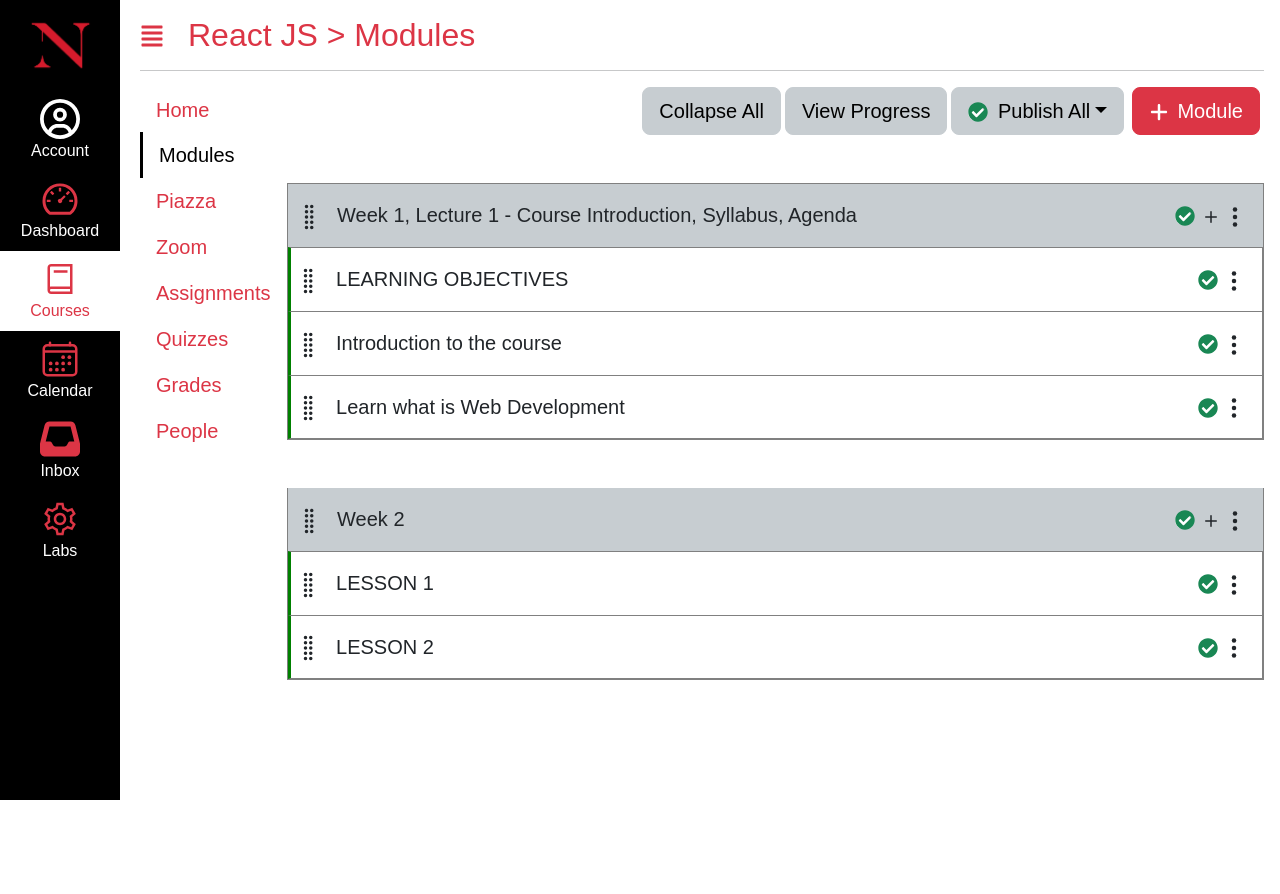
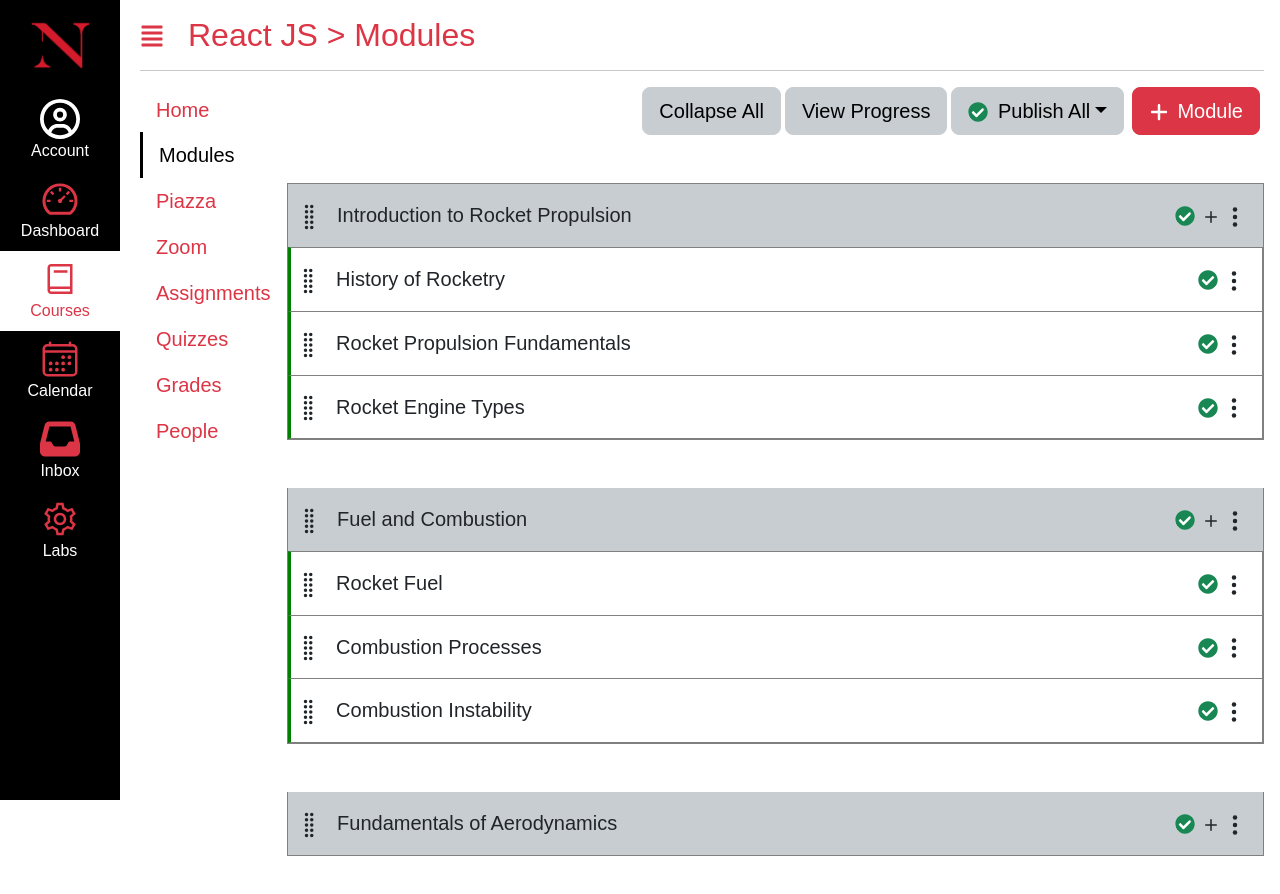
Before and after one commit to tpostler/kambaz-next-js, a Next.js app: page /Kambaz/Courses/1234/Modules in a window 1280 px wide. Shown: the top 894 px of the page. Before the commit the page ends 800 px from the top, so only its background shows below. Built offline with nearby package versions, Linux system fonts and the light colour scheme.

Commit message:
Up to 3.8.9. TODO: add more assingments and refactor the cid...

```diff
--- a/app/Kambaz/Courses/[cid]/Modules/page.tsx
+++ b/app/Kambaz/Courses/[cid]/Modules/page.tsx
@@ -1,3 +1,8 @@
+/* eslint-disable @typescript-eslint/no-explicit-any */
+"use client"
+import { useParams } from "next/navigation";
+import * as db from "../../../Database";
+
 import { ListGroup, ListGroupItem } from "react-bootstrap";
 import ModulesControls from "./ModulesControls";
 import { BsGripVertical } from "react-icons/bs";
@@ -5,6 +10,8 @@
 import ModuleControlButtons from "./ModuleControlButtons";
 
 export default function Modules() {
+  const { cid } = useParams();
+  const modules = db.modules;
   return (
     <div>
       <ModulesControls />
@@ -12,12 +19,43 @@
       <br />
       <br />
       <br />
+
+      <ListGroup id="wd-modules" className="rounded-0">
+        {modules
+          .filter((module: any) => module.course === cid)
+          .map((module: any) => (
+          <ListGroupItem
+            key={module._id}
+            className="wd-module p-0 mb-5 fs-5 border-gray">
+            <div className="wd-title p-3 ps-2 bg-secondary">
+              <BsGripVertical className="me-2 fs-3" /> {module.name} <ModuleControlButtons />
+            </div>
+            {module.lessons && (
+              <ListGroup className="wd-lessons rounded-0">
+                {module.lessons.map((lesson: any) => (
+                  <ListGroupItem
+                    key={module._id}
+                    className="wd-lesson p-3 ps-1">
+                    <BsGripVertical className="me-2 fs-3" /> {lesson.name} <LessonControlButtons />
+                  </ListGroupItem>
+                ))}
+              </ListGroup>)}
+            </ListGroupItem>)
+          )
+        }
+      </ListGroup>
+    </div>);}
+
+      {/*
+      <ListGroupItem>
       <ListGroup className="rounded-0" id="wd-modules">
         <ListGroupItem className="wd-module p-0 mb-5 fs-5 border-gray">
           <div className="wd-title p-3 ps-2 bg-secondary">
             <BsGripVertical className="me-2 fs-3" /> Week 1, Lecture 1 - Course
             Introduction, Syllabus, Agenda <ModuleControlButtons />
           </div>
+        </ListGroupItem>
+      </ListGroup>
           <ListGroup className="wd-lessons rounded-0">
             <ListGroupItem className="wd-lesson p-3 ps-1">
               <BsGripVertical className="me-2 fs-3" /> LEARNING OBJECTIVES{" "}
@@ -50,7 +88,7 @@
           </ListGroup>
         </ListGroupItem>
       </ListGroup>
-      {/*
+
         <li className="wd-module">
           <div className="wd-title"> Week 1, Lecture 2 - Formatting User Interfaces with HTML</div>
           <ul class-name="wd-lessons">
@@ -82,7 +120,6 @@
             <li className="wd-lesson"> TBD...</li>
           </ul>
         </li>
-*/}
-    </div>
-  );
-}
+  </div>
+        );}
+        */}
--- /dev/null
+++ b/app/Kambaz/Database/assignments.json
@@ -0,0 +1,11 @@
+[
+  { "_id": "A101", "title": "Propulsion Assignment", "course": "1234" },
+  { "_id": "A102", "title": "Combustion Analysis", "course": "1234" },
+  { "_id": "A103", "title": "Nozzle Design Project", "course": "1234" },
+  { "_id": "A201", "title": "Aerodynamics Quiz", "course": "1234" },
+  { "_id": "A202", "title": "Flow Analysis", "course": "1234" },
+  { "_id": "A203", "title": "Heating Analysis", "course": "1234" },
+  { "_id": "A301", "title": "Structural Design Task", "course": "1234" },
+  { "_id": "A302", "title": "Orbital Calculations", "course": "1234" },
+  { "_id": "A303", "title": "Systems Engineering Exam", "course": "1234" }
+]
--- a/app/Kambaz/Database/index.ts
+++ b/app/Kambaz/Database/index.ts
@@ -1,2 +1,4 @@
 import courses from "./courses.json";
-export { courses };
+import modules from "./modules.json";
+import assignments from "./assignments.json";
+export { courses, modules, assignments };
--- /dev/null
+++ b/app/Kambaz/Database/modules.json
@@ -0,0 +1,116 @@
+[
+  {
+    "_id": "M101",
+    "name": "Introduction to Rocket Propulsion",
+    "description": "Basic principles of rocket propulsion and rocket engines.",
+    "course": "1234",
+    "lessons": [
+      {
+        "_id": "L101",
+        "name": "History of Rocketry",
+        "description": "A brief history of rocketry and space exploration.",
+        "module": "M101"
+      },
+      {
+        "_id": "L102",
+        "name": "Rocket Propulsion Fundamentals",
+        "description": "Basic principles of rocket propulsion.",
+        "module": "M101"
+      },
+      {
+        "_id": "L103",
+        "name": "Rocket Engine Types",
+        "description": "Overview of different types of rocket engines.",
+        "module": "M101"
+      }
+    ]
+  },
+  {
+    "_id": "M102",
+    "name": "Fuel and Combustion",
+    "description": "Understanding rocket fuel, combustion processes, and efficiency.",
+    "course": "1234",
+    "lessons": [
+      {
+        "_id": "L201",
+        "name": "Rocket Fuel",
+        "description": "Overview of different types of rocket fuels.",
+        "module": "M102"
+      },
+      {
+        "_id": "L202",
+        "name": "Combustion Processes",
+        "description": "Understanding combustion processes and efficiency.",
+        "module": "M102"
+      },
+      {
+        "_id": "L203",
+        "name": "Combustion Instability",
+        "description": "Understanding combustion instability and mitigation.",
+        "module": "M102"
+      }
+    ]
+  },
+  {
+    "_id": "M103",
+    "name": "Nozzle Design",
+    "description": "Principles of rocket nozzle design and performance optimization.",
+    "course": "RS101",
+    "lessons": [
+      {
+        "_id": "L301",
+        "name": "Nozzle Design",
+        "description": "Overview of different types of rocket nozzles.",
+        "module": "M103"
+      },
+      {
+        "_id": "L302",
+        "name": "Nozzle Performance",
+        "description": "Understanding nozzle performance and efficiency.",
+        "module": "M103"
+      },
+      {
+        "_id": "L303",
+        "name": "Nozzle Optimization",
+        "description": "Optimizing nozzle design for specific applications.",
+        "module": "M103"
+      }
+    ]
+  },
+  {
+    "_id": "M201",
+    "name": "Fundamentals of Aerodynamics",
+    "description": "Basic aerodynamic concepts and fluid dynamics principles.",
+    "course": "1234"
+  },
+  {
+    "_id": "M202",
+    "name": "Subsonic and Supersonic Flow",
+    "description": "Understanding subsonic and supersonic aerodynamic behaviors.",
+    "course": "RS102"
+  },
+  {
+    "_id": "M203",
+    "name": "Aerodynamic Heating",
+    "description": "Study of aerodynamic heating and thermal protection systems.",
+    "course": "RS102"
+  },
+  {
+    "_id": "M301",
+    "name": "Spacecraft Structural Design",
+    "description": "Fundamentals of designing spacecraft structures and materials selection.",
+    "course": "RS103"
+  },
+  {
+    "_id": "M302",
+    "name": "Orbital Mechanics",
+    "description": "Understanding orbital dynamics and mission planning.",
+    "course": "RS103"
+  },
+  {
+    "_id": "M303",
+    "name": "Spacecraft Systems Engineering",
+    "description": "Overview of spacecraft systems and subsystems engineering.",
+    "course": "RS103"
+  }
+]
```
Also changed, not shown: app/Kambaz/Courses/[cid]/Assignments/[aid]/page.tsx (+22 -4 lines), app/Kambaz/Courses/[cid]/Assignments/page.tsx (+50 -0 lines).
